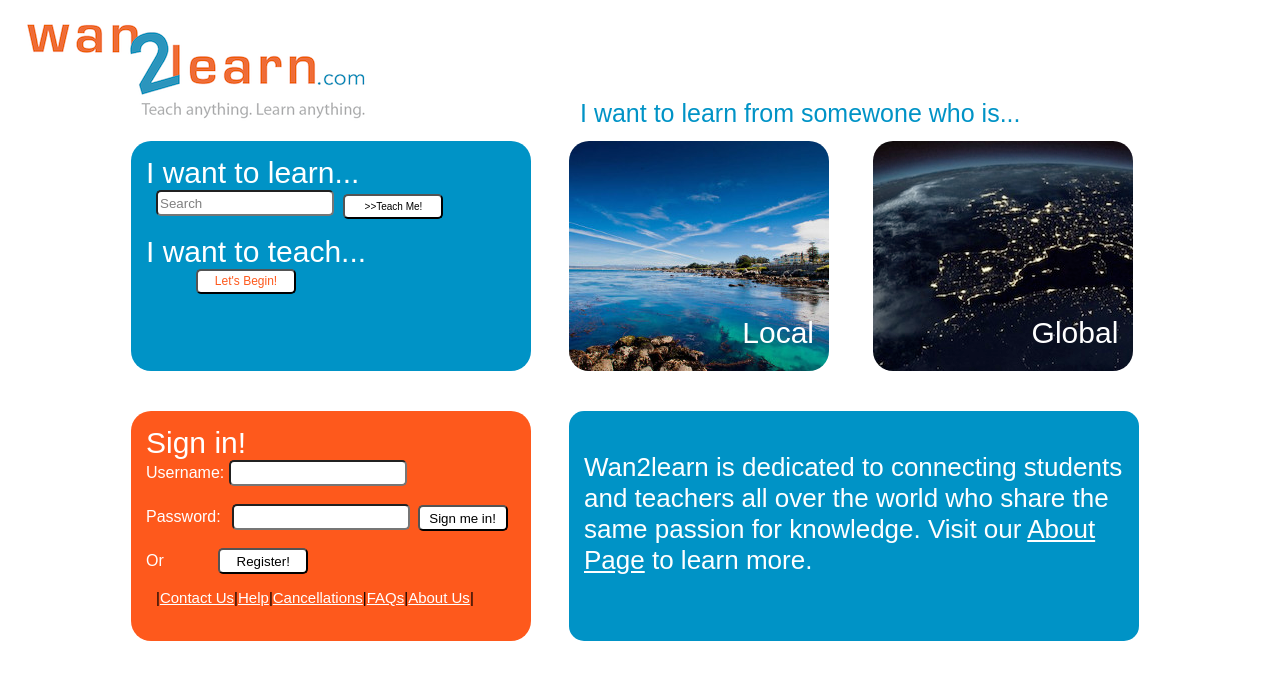
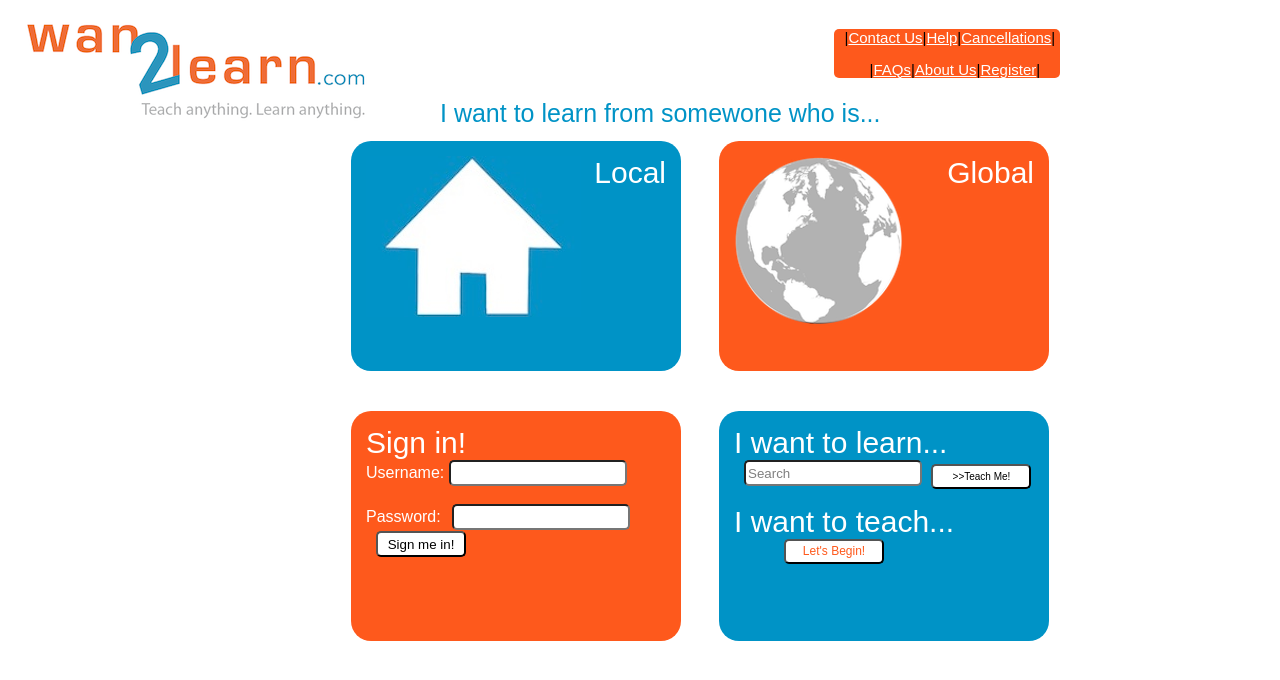
Before and after one commit to aemazer/wan2learn, a PHP site: page /Wan2LearnHomepage.html in a window 1280 px wide. Shown: the top 680 px of the page. Run offline with PHP 8.4, Linux system fonts and the light colour scheme.

Commit message:
homepage updated according to client wishes
design of homepage changed to window view that client wished for. Some
design elements still in progress.

```diff
--- a/Wan2LearnHomepage.html
+++ b/Wan2LearnHomepage.html
@@ -13,43 +13,32 @@
 			<td>
 				<a id="topText">I want to learn from somewone who is...</a>
 			</td>
+			<td>
+				<div id = "linksDiv">
+					<p class="links">|<a href="dummypage.html">Contact Us</a>|<a href="dummypage.html">Help</a>|<a href="dummypage.html">Cancellations</a>|</p>
+					<p class="links" id="links2">|<a href="dummypage.html">FAQs</a>|<a href="dummypage.html">About Us</a>|<a href="dummypage.html">Register</a>|</p>
+				</div>
+			</td>
 		</tr>
 	</table>
 <!--A table has been created to be able to position divs and images side by side-->
 <table id="table">
 	<tr>
 		<td>
-			<div id="searchbox">
-				<label for="bluesearch" class="label">I want to learn...</label>
-				<br />
-				<input type = "textarea" name = "search" value = "Search" id="bluesearch" />
-				<input type = "submit" value = ">>Teach Me!" id="bluesearchsubmit" />
-				<br />
-				<br />
-				<label for="teachbutton" class="label">I want to teach...</label>
-				<br />
-				<input type = "button" value = "Let's Begin!" id="teachbutton">
-			</div>
-			<br />
-		</td>
-		<td >
-			<div class="blankDiv"></div>
-		</td>
-		<td>
-			<div id="localDiv">
-				<a href="dummypage.html" class="fill-div"></a>
+			<a href="dummypage.html"><div id="localDiv">
+				<img src="images/whiteHouse.jpeg">
 				<a class="largeText">Local</a>
-			</div>
+			</div></a>
 			<br />
 		</td>
 		<td >
 			<div class="blankDiv"></div>
 		</td>
 		<td >
-			<div id="globalDiv">
-				<a href="dummypage.html" class="fill-div"></a>
+			<a href="dummypage.html"><div id="globalDiv">
+				<img src="images/globe.png">
 				<a class="largeText">Global</a>
-			</div>
+			</div></a>
 			<br />
 		</td>
 	</tr>
@@ -65,21 +54,23 @@
 				<input type="button" value="Sign me in!" id="signinbutton" />
 				<br />
 				<br />
-				<a class = "text" style="position: realative; left: 100px;">Or</a>
-				<input type = "button" value = "Register!" id="registerbutton" />
-				<br />
-				<p id="links">|<a href="dummypage.html">Contact Us</a>|<a href="dummypage.html">Help</a>|<a href="dummypage.html">Cancellations</a>|<a href="dummypage.html">FAQs</a>|<a href="dummypage.html">About Us</a>|</p>
 			</div>
 		</td>
 		<td >
 			<div class="blankDiv"></div>
 		</td>
-		<td colspan=3>
+		<td>
 			<br />
-			<div id="quoteDiv">
-				<p id="quote">
-					Wan2learn is dedicated to connecting students and teachers all over the world who share the same passion for knowledge. Visit our <a href="dummypage.html">About Page</a> to learn more.
-				</p>
+			<div id="searchbox">
+				<label for="bluesearch" class="label">I want to learn...</label>
+				<br />
+				<input type = "textarea" name = "search" value = "Search" id="bluesearch" />
+				<input type = "submit" value = ">>Teach Me!" id="bluesearchsubmit" />
+				<br />
+				<br />
+				<label for="teachbutton" class="label">I want to teach...</label>
+				<br />
+				<input type = "button" value = "Let's Begin!" id="teachbutton">
 			</div>
 		</td>
 	</tr>
--- a/wan2learnstyle.css
+++ b/wan2learnstyle.css
@@ -3,7 +3,7 @@ html{
 }
 #table{
 	position: relative;
-	left: 120px;
+	left: 340px;
 
 }
 #maindiv{
@@ -15,7 +15,7 @@ html{
 #searchbox{
 	padding: 15px;
 	height: 200px;
-	width: 370px;
+	width: 300px;
 	background-color: #0093C6;
 	border-radius: 20px;
 }
@@ -57,7 +57,7 @@ html{
 	background-color: #FE591C;
 	padding: 15px;
 	height: 200px;
-	width: 370px;
+	width: 300px;
 	border-radius: 20px;
 }
 .text{
@@ -95,16 +95,16 @@ html{
 	width: 90px;
 	border-radius: 5px;
 }
-#localwithPic{
+#localDiv{
 	height: 200px;
-	width: 230px;
+	width: 300px;
 	background-color: #0093C6;
 	padding: 15px;
 	border-radius: 20px;
 }
-#globalwithPic{
+#globalDiv{
 	height: 200px;
-	width: 230px;
+	width: 300px;
 	background-color: #FE591C;
 	padding: 15px;
 	border-radius: 20px;
@@ -122,14 +122,14 @@ html{
 	z-index: 1000;
 
 }
-#localDiv{
+#localwithPic{
 	height: 200px;
 	width: 230px;
 	background-image: url("images/monterey-oceanfront.jpg");
 	padding: 15px;
 	border-radius: 20px;
 }
-#globalDiv{
+#globalwithPic{
 	height: 200px;
 	width: 230px;
 	background-image: url("images/earth-at-night.jpg");
@@ -153,16 +153,27 @@ a.fill-div {
 	color: white;
 	font-size: 26px;
 }
-#links{
+.links{
 	font-size: 15px;
 	position: relative;
 	left: 10px;
+}
+#links2{
+	position: relative;
+	left: 35px;
+}
+#linksDiv{
+	background-color: #FE591C;
+	padding-right: 15px;
+	position: relative;
+	bottom: 20px;
+	border-radius: 5px;
 }
 #topText{
 	color: #0093C6;
 	font-size: 25px;
 	position: relative;
-	left: 190px;
+	left: 50px;
 	top: 40px;
 }
 a:link {color: white}
```
Also changed, not shown: homepagev2.html (+9 -0 lines).
